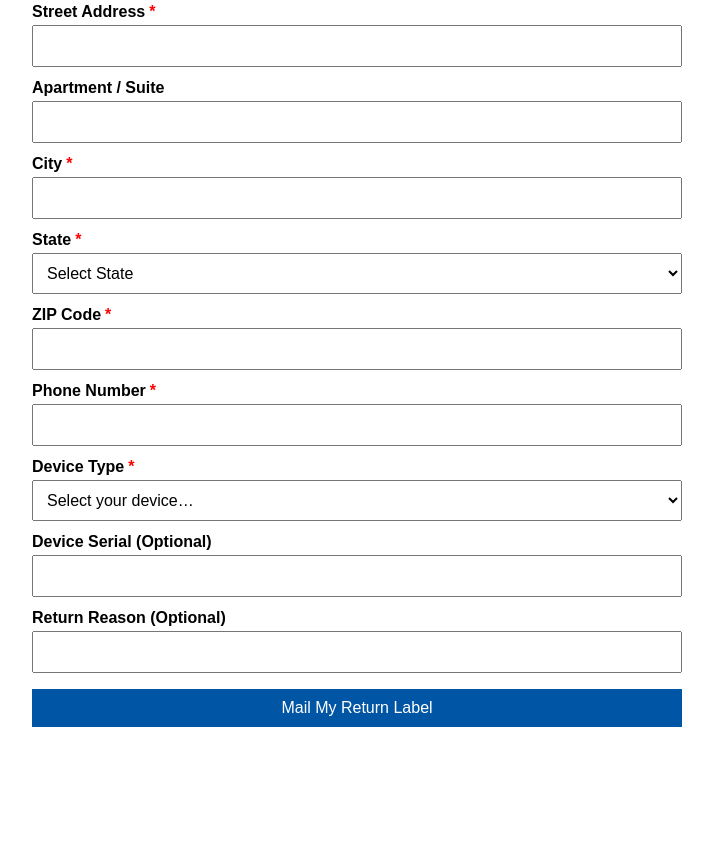
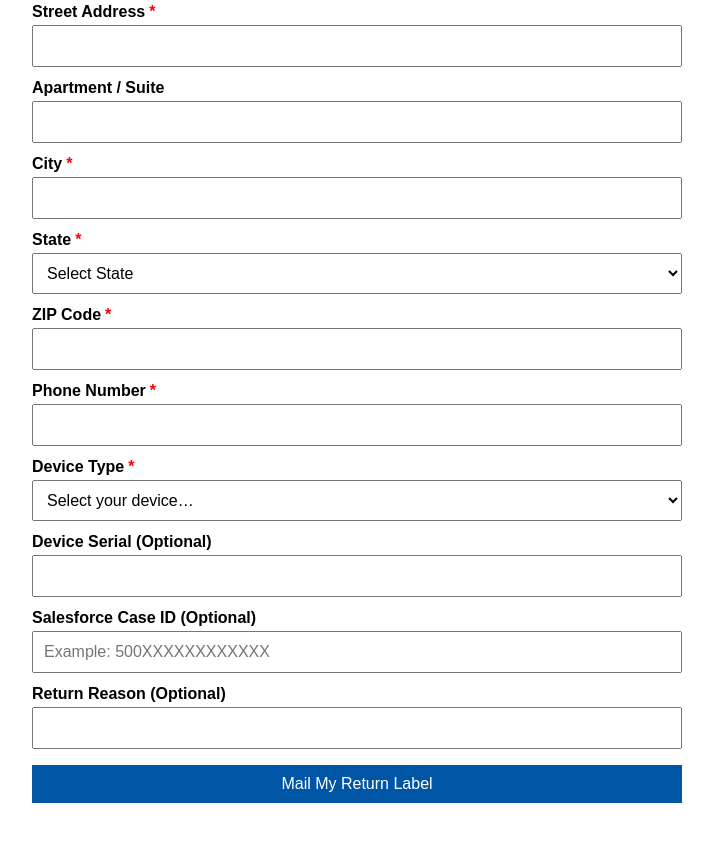
Before and after one commit to Danielconnectamerica/CAPrint, a website: page index.html in a window 1280 px wide. Shown: the part 303-1144 px from the top of the page, without its empty margins (283-996 px from the left). Before the commit the page ends 1070 px from the top, so only its background shows below. Drawn offline with Linux system fonts and the light colour scheme.

Commit message:
Update index.html

```diff
--- a/index.html
+++ b/index.html
@@ -178,6 +178,9 @@
   <label>Device Serial (Optional)</label>
   <input type="text" name="deviceSerial" />
 
+  <label>Salesforce Case ID (Optional)</label>
+  <input type="text" name="salesforceId" placeholder="Example: 500XXXXXXXXXXXX" />
+
   <label>Return Reason (Optional)</label>
   <input type="text" name="returnReason" />
 
```
